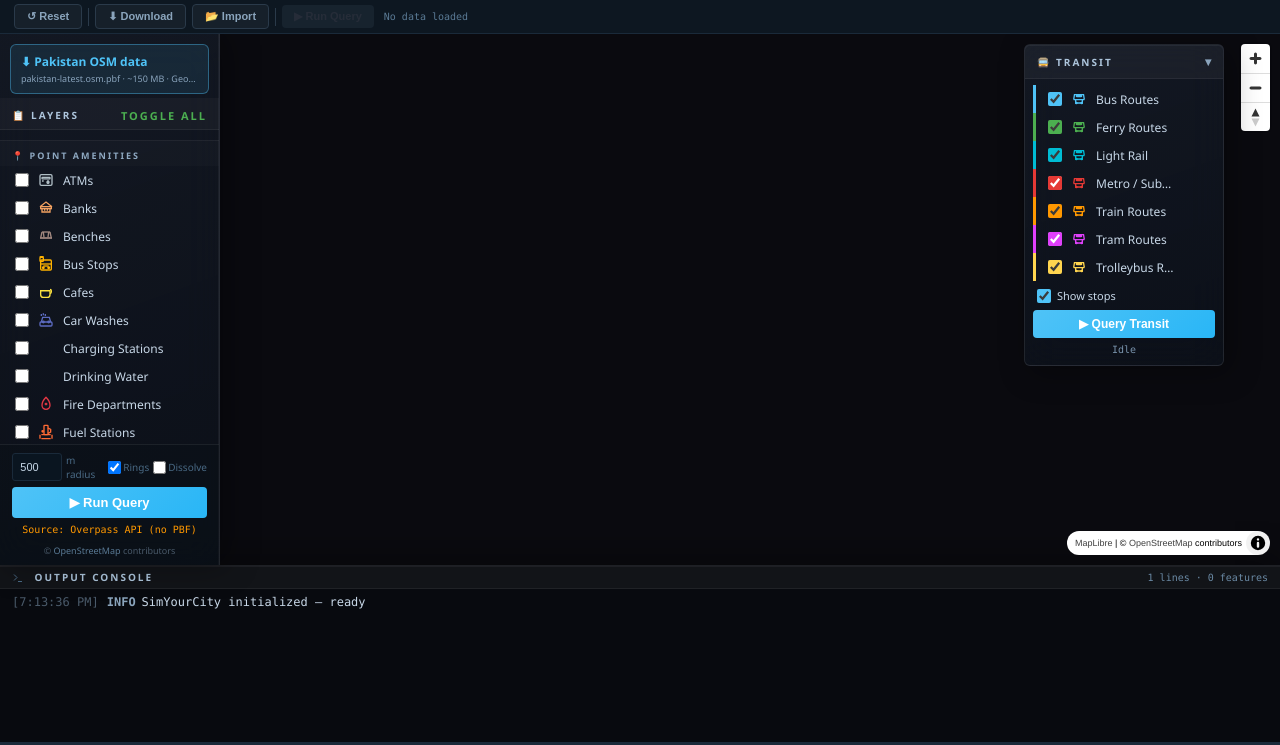
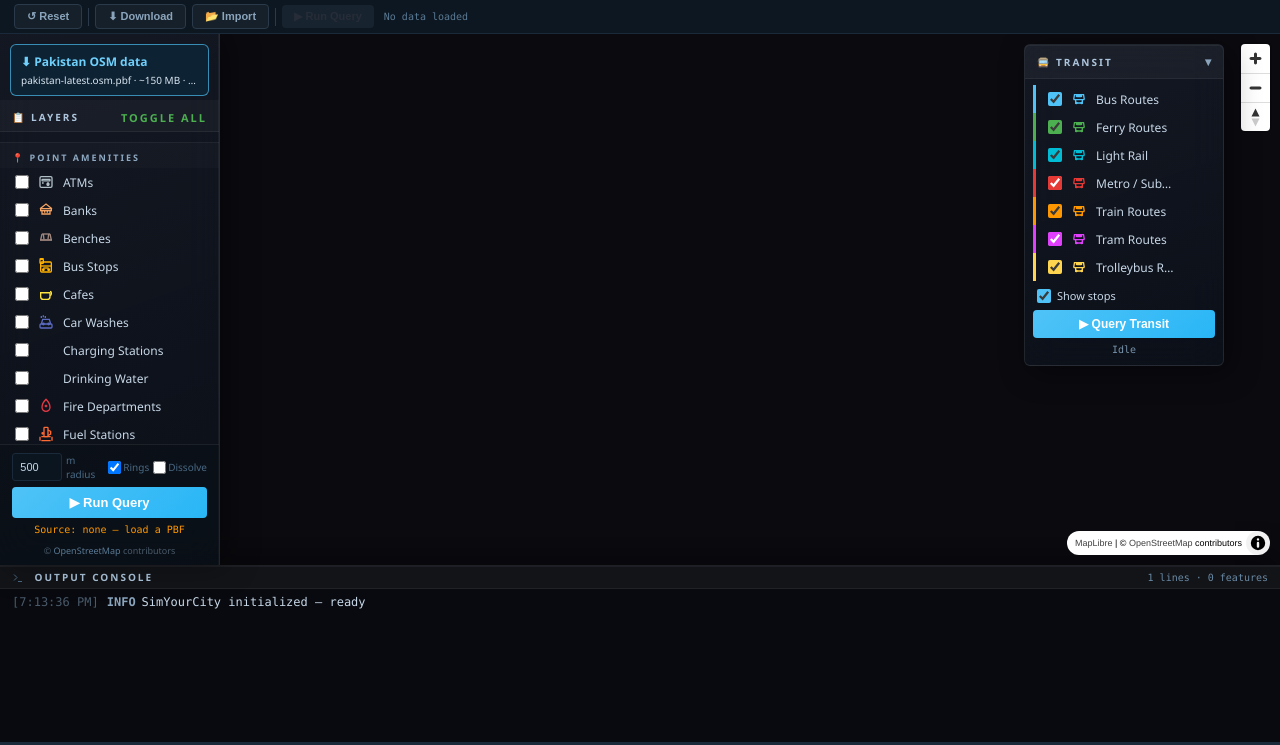
Before and after one commit to retrospectionn/simyourcity, a Flask app: page / in a window 1280 px wide. Shown: the part 55-800 px from the top of the page. Run offline with Flask 3, Linux system fonts and the light colour scheme; data that the repository does not hold is empty.

Commit message:
Disable Overpass API during the mapathon; improve download card contrast
Adds an OVERPASS_ENABLED switch (config.py and simyourcity.js), set to
false, so all queries use the imported PBF and the UI points students
to the Pakistan download instead. Re-enable after the mapathon.

Also gives the Pakistan download card a solid background and lighter
subtitle text, which was hard to read over the OSM basemap.

Co-Authored-By: Claude Opus 5.5 <noreply@anthropic.com>

```diff
--- a/config.py
+++ b/config.py
@@ -32,6 +32,8 @@ PBF_PATH = _state.get("active_pbf", "")
 USE_PBF = os.path.isfile(PBF_PATH) if PBF_PATH else False
 
 # ─── Overpass API ─────────────────────────────────────────────────────────────
+# Off during the mapathon; re-enable here and in static/js/simyourcity.js afterwards.
+OVERPASS_ENABLED = False
 OVERPASS_URL = "https://overpass-api.de/api/interpreter"
 OVERPASS_TIMEOUT = 60
 MAX_RETRIES = 5
--- a/query_engine.py
+++ b/query_engine.py
@@ -104,6 +104,7 @@ def dissolve_circles(geojson_fc, radius_meters):
 
 class OverpassEngine:
     def __init__(self, config):
+        self.enabled = config.OVERPASS_ENABLED
         self.url = config.OVERPASS_URL
         self.max_retries = config.MAX_RETRIES
         self.user_agent = config.USER_AGENT
@@ -114,6 +115,8 @@ class OverpassEngine:
 
     def _post(self, overpass_query):
         """POST a raw Overpass query with retry/backoff. Returns parsed JSON."""
+        if not self.enabled:
+            raise RuntimeError("Overpass API is disabled during the mapathon - load a PBF file instead")
         headers = {
             "Accept": "application/json, text/plain, */*",
             "User-Agent": self.user_agent,
--- a/static/js/simyourcity.js
+++ b/static/js/simyourcity.js
@@ -64,6 +64,10 @@ function escHtml(s) {
 }
 
 const OVERPASS_URL = 'https://overpass-api.de/api/interpreter';
+// Off during the mapathon: participants query the imported Pakistan PBF instead.
+// Re-enable here and in config.py (OVERPASS_ENABLED) afterwards.
+const OVERPASS_ENABLED = false;
+const OVERPASS_OFF_MSG = 'Overpass API is disabled during the mapathon — download the Pakistan PBF (top of the sidebar), then 📂 Import it.';
 let IS_STATIC = false;
 
 function detectStatic() {
@@ -209,10 +213,10 @@ function init() {
   addLog('i', 'SimYourCity initialized — ready');
   detectStatic().then(isStatic => {
     if (isStatic) {
-      document.getElementById('dataSource').textContent = 'Source: Overpass API (static)';
+      document.getElementById('dataSource').textContent = OVERPASS_ENABLED ? 'Source: Overpass API (static)' : 'Source: imported PBF only';
       document.getElementById('dataSource').classList.add('warn');
-      usingOverpass = true;
-      document.getElementById('toolbarFile').textContent = 'Static mode — Overpass API';
+      usingOverpass = OVERPASS_ENABLED;
+      document.getElementById('toolbarFile').textContent = OVERPASS_ENABLED ? 'Static mode — Overpass API' : 'Static mode — import a PBF';
       document.getElementById('toolbarRunBtn').disabled = false;
       const dlBtn = document.querySelector(`button[onclick="showModal('downloadModal')"]`);
       const impBtn = document.querySelector(`button[onclick="showModal('importModal')"]`);
@@ -220,8 +224,12 @@ function init() {
       if (impBtn) impBtn.title = 'Pick a local .osm.pbf file; it is parsed in your browser, nothing is uploaded';
       document.getElementById('importHint').textContent =
         'Choose an .osm.pbf file. It is parsed in your browser (nothing is uploaded); only the area around the current map view is kept.';
-      addLog('i', 'Running in static mode — queries go directly to Overpass API');
-      addLog('i', 'Use 📂 Import to query a downloaded .osm.pbf in your browser instead.');
+      if (OVERPASS_ENABLED) {
+        addLog('i', 'Running in static mode — queries go directly to Overpass API');
+        addLog('i', 'Use 📂 Import to query a downloaded .osm.pbf in your browser instead.');
+      } else {
+        addLog('w', OVERPASS_OFF_MSG);
+      }
       loadCachedExtract();
     }
   });
@@ -269,7 +277,7 @@ function refreshPbfStatus() {
         el.textContent = 'No data loaded';
         el.classList.remove('loaded');
         btn.disabled = true;
-        src.textContent = 'Source: Overpass API (no PBF)';
+        src.textContent = OVERPASS_ENABLED ? 'Source: Overpass API (no PBF)' : 'Source: none — load a PBF';
         src.classList.add('warn');
         usingOverpass = true;
       }
@@ -279,6 +287,7 @@ function refreshPbfStatus() {
 
 function warnNoPbf(context) {
   if (!usingOverpass) return;
+  if (!OVERPASS_ENABLED) { addLog('w', `${context}: no local PBF loaded. ${OVERPASS_OFF_MSG}`); return; }
   addLog('w', `${context}: no local PBF loaded — using the public Overpass API.`);
   addLog('w', 'Overpass is rate-limited; load a PBF via the toolbar for heavy or repeated queries.');
 }
@@ -614,6 +623,11 @@ function staticElements(label, overpassQ, bbox, keep) {
       addLog('w', 'View extends past the imported area — re-import here for full coverage.');
     }
     return Promise.resolve({ elements: localExtract.elements.filter(keep) });
+  }
+  if (!OVERPASS_ENABLED) {
+    return Promise.reject(new Error(localExtract
+      ? 'View is outside the imported PBF area — re-import with the map over the area you need.'
+      : OVERPASS_OFF_MSG));
   }
   if (localExtract) addLog('w', 'View is outside the imported PBF area — falling back to Overpass.');
   addLog('q', 'Overpass: ' + label);
@@ -1040,7 +1054,7 @@ function runQuery() {
 }
 
 function runStaticQuery(amenities, polygons, bbox, radii, doDissolve, btn) {
-  addLog('i', localExtract ? 'Static mode — querying the imported PBF in your browser' : 'Static mode — querying Overpass API directly from browser');
+  if (localExtract || OVERPASS_ENABLED) addLog('i', localExtract ? 'Static mode — querying the imported PBF in your browser' : 'Static mode — querying Overpass API directly from browser');
   const promises = [];
 
   if (amenities.length) {
@@ -1521,7 +1535,7 @@ function runTransitQuery() {
 }
 
 function runStaticTransit(types, bbox, stops, btn) {
-  addLog('i', localExtract ? 'Static mode — querying the imported PBF for transit routes' : 'Static mode — querying Overpass for transit routes');
+  if (localExtract || OVERPASS_ENABLED) addLog('i', localExtract ? 'Static mode — querying the imported PBF for transit routes' : 'Static mode — querying Overpass for transit routes');
   const q = buildTransitOverpass(types, bbox);
   if (!q) { finishTransitBtn(btn, 'No query'); return; }
   staticElements(types.length + ' transit type(s)', q, bbox, el =>
--- a/templates/index.html
+++ b/templates/index.html
@@ -41,10 +41,10 @@
   .sidebar{width:220px;background:linear-gradient(160deg,rgba(32,44,60,.42),rgba(13,20,30,.58));backdrop-filter:blur(18px) saturate(1.5);-webkit-backdrop-filter:blur(18px) saturate(1.5);border-right:1px solid rgba(255,255,255,.09);box-shadow:inset -1px 0 0 rgba(255,255,255,.05),6px 0 30px rgba(0,0,0,.35);flex-shrink:0;display:flex;flex-direction:column;position:absolute;top:0;left:0;bottom:0;z-index:20;transition:width .25s ease,border-color .25s ease,opacity .2s ease}
   .sidebar.hidden{width:0;border-right-color:transparent;opacity:0}
   .sidebar.hidden .sidebar-scroll,.sidebar.hidden .sidebar-footer,.sidebar.hidden .sidebar-header,.sidebar.hidden .resize-v,.sidebar.hidden .pbf-card{display:none}
-  .pbf-card{display:block;margin:10px 10px 4px;padding:8px 10px;border-radius:6px;background:#4fc3f71a;border:1px solid #4fc3f766;text-decoration:none;transition:.15s}
-  .pbf-card:hover{background:#4fc3f733;border-color:#4fc3f7}
-  .pbf-card-title{display:block;font-size:12px;font-weight:700;color:#4fc3f7}
-  .pbf-card-sub{display:block;font-size:9px;color:#8aa4bc;margin-top:2px;overflow:hidden;text-overflow:ellipsis;white-space:nowrap}
+  .pbf-card{display:block;margin:10px 10px 4px;padding:8px 10px;border-radius:6px;background:#0d2233;border:1px solid #4fc3f7aa;text-decoration:none;transition:.15s}
+  .pbf-card:hover{background:#12304a;border-color:#4fc3f7}
+  .pbf-card-title{display:block;font-size:12px;font-weight:700;color:#6fd0fb}
+  .pbf-card-sub{display:block;font-size:10px;color:#dbe7f2;margin-top:3px;overflow:hidden;text-overflow:ellipsis;white-space:nowrap}
   .resize-v{position:absolute;top:0;right:-4px;width:8px;height:100%;cursor:col-resize;z-index:60}
   .resize-v:hover{background:rgba(79,195,247,.25)}
   .sidebar-header{padding:10px 12px 6px;font-size:10px;font-weight:700;color:#aec6dd;letter-spacing:2px;text-transform:uppercase;border-bottom:1px solid rgba(255,255,255,.06);background:rgba(255,255,255,.03)}
```
